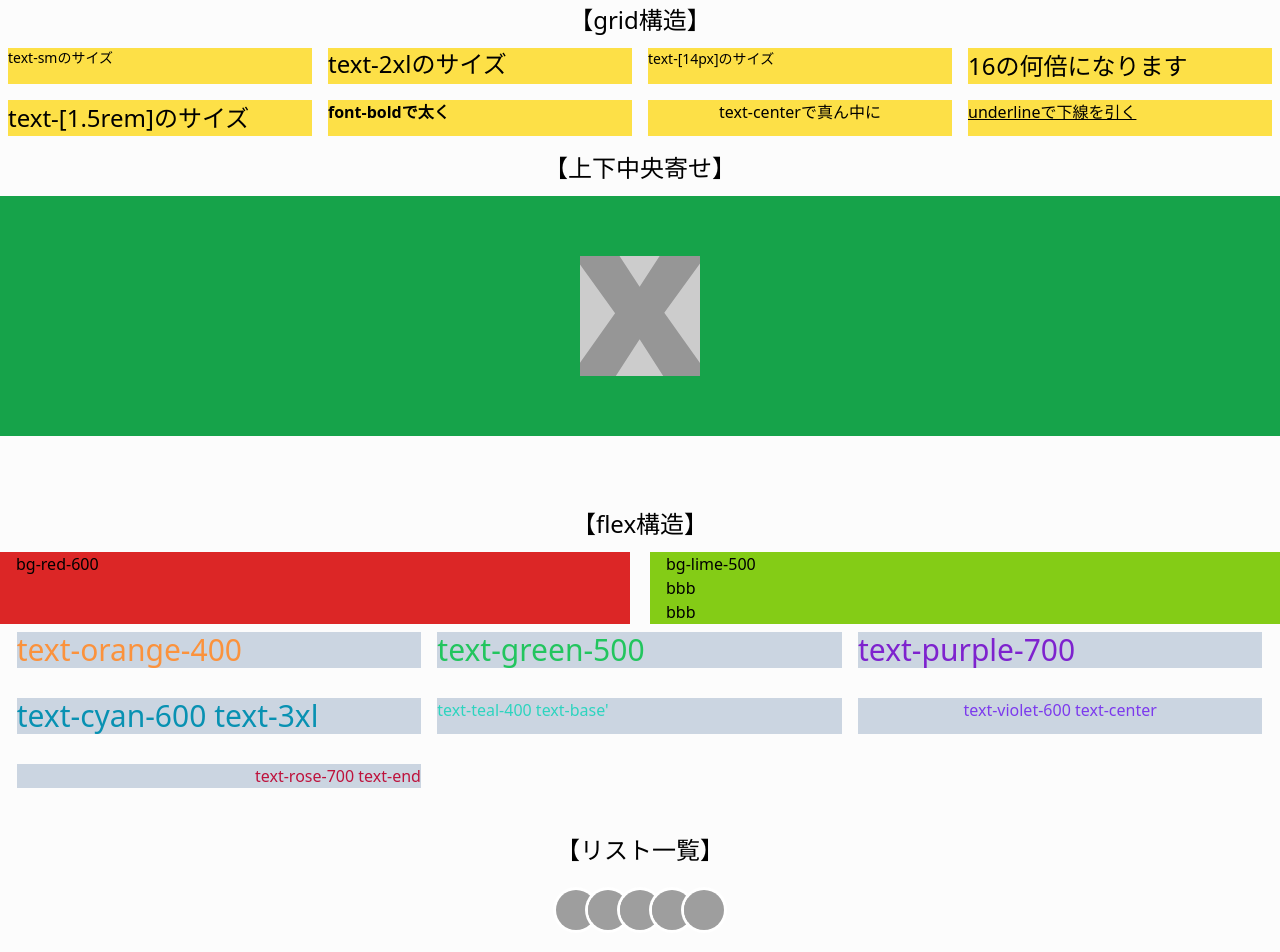
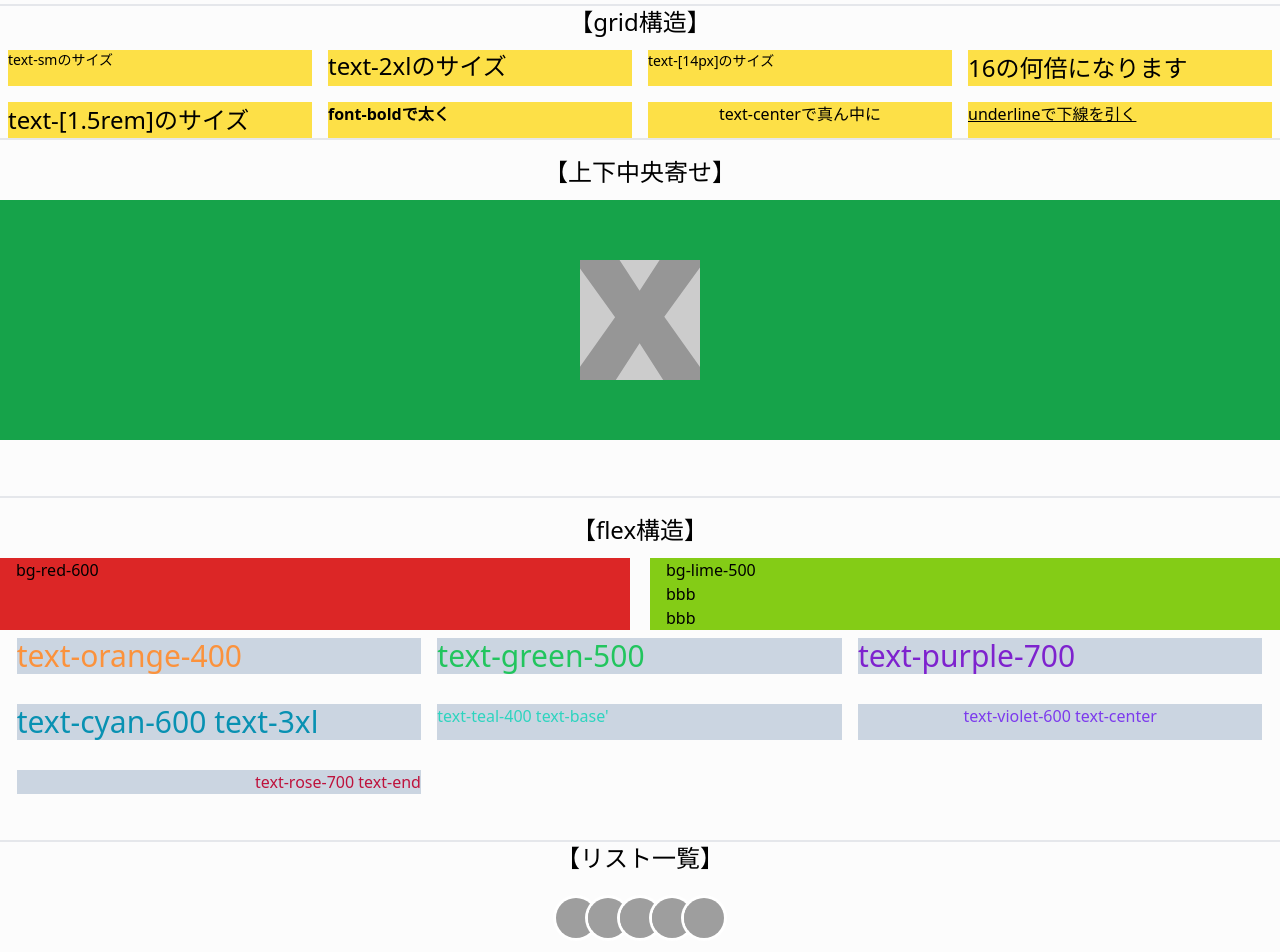
Before and after one commit to hro19/notion_blog, a Next.js app: page /about in a window 1280 px wide. Shown: the part 200-1152 px from the top of the page. Built offline with nearby package versions, Linux system fonts and the light colour scheme; grey boxes are pictures that could not be loaded.

Commit message:
【バグフィックス】中線の区切りを削除

```diff
--- a/pages/about.tsx
+++ b/pages/about.tsx
@@ -16,7 +16,7 @@ export default function About() {
             <AboutMenu slug={'member'} menutext={'リスト一覧'} />
           </ul>
         </div>
-        {/* ----------------------------- */}
+        <hr /> <hr />
         <div className='container mx-auto'>
           <h2
             id='grid'
@@ -59,7 +59,7 @@ export default function About() {
             </div>
           </div>
         </div>
-        {/* ----------------------------- */}
+        <hr /> <hr />
         <div className='container mx-auto py-4'>
           <h2
             id='xy_center'
@@ -79,7 +79,7 @@ export default function About() {
             </i>
           </div>
         </div>
-        {/* ----------------------------- */}
+        <hr /> <hr />
         <div className='container mx-auto py-4'>
           <h2
             id='flex'
@@ -128,7 +128,7 @@ export default function About() {
             </div>
           </div>
         </div>
-        {/* ----------------------------- */}
+        <hr /> <hr />
         <div className='container mx-auto'>
           <h2
             id='member'
```
